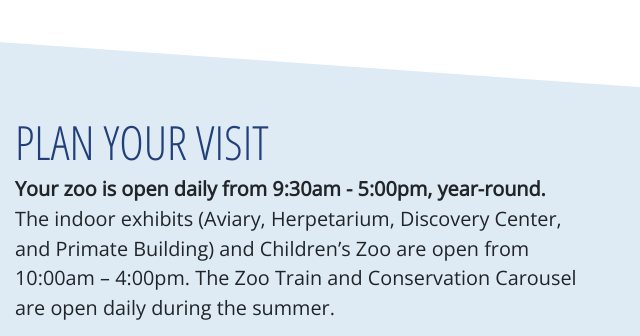
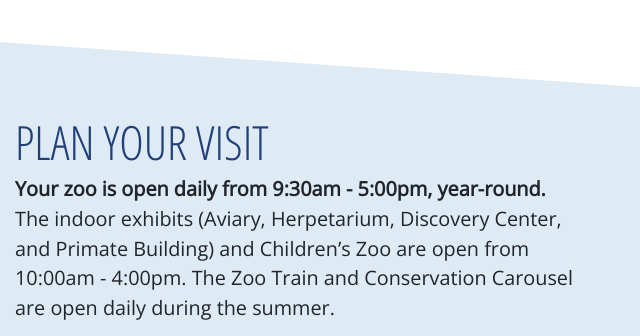
Before and after one commit to jessica-ascedia/zoo, a plain HTML site: page index.html in a window 1280 px wide. Shown: the part 1010-1346 px from the top of the page, 527-1167 px from the left. Drawn offline with nearby package versions, Linux system fonts and the light colour scheme.

Commit message:
Consistency of dashes

```diff
--- a/index.html
+++ b/index.html
@@ -38,7 +38,7 @@
                     </div>
                     <div class="px-2">
                         <h2 class="font-weight-normal text-primary">Plan Your Visit</h2>
-                        <p><strong>Your zoo is open daily from 9:30am - 5:00pm, year-round.</strong><br /> The indoor exhibits (Aviary, Herpetarium, Discovery Center, and Primate Building) and Children’s Zoo are open from 10:00am – 4:00pm. The Zoo Train and Conservation Carousel are open daily during the summer.</p>
+                        <p><strong>Your zoo is open daily from 9:30am - 5:00pm, year-round.</strong><br /> The indoor exhibits (Aviary, Herpetarium, Discovery Center, and Primate Building) and Children’s Zoo are open from 10:00am - 4:00pm. The Zoo Train and Conservation Carousel are open daily during the summer.</p>
                         <p class="text-primary">702 S. Randall Avenue, Madison, WI 53715<br />
                         FREE Admission!</p>
                     </div>
```
